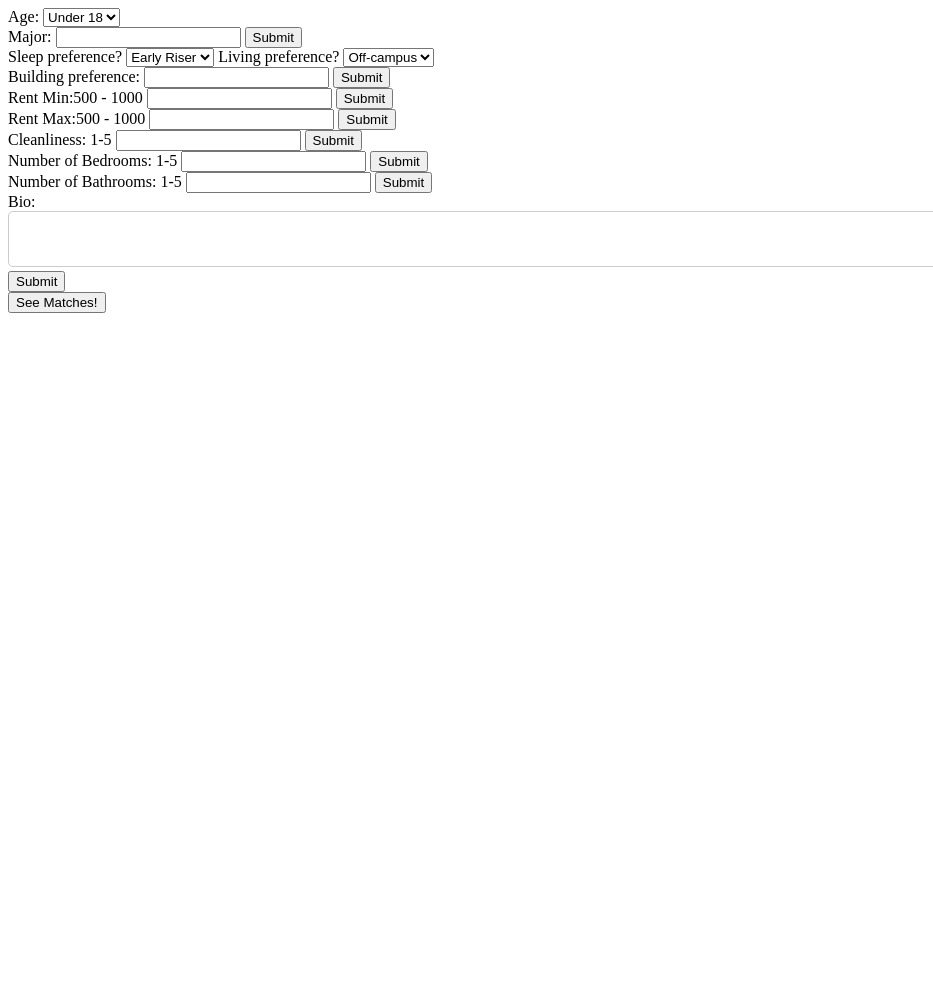
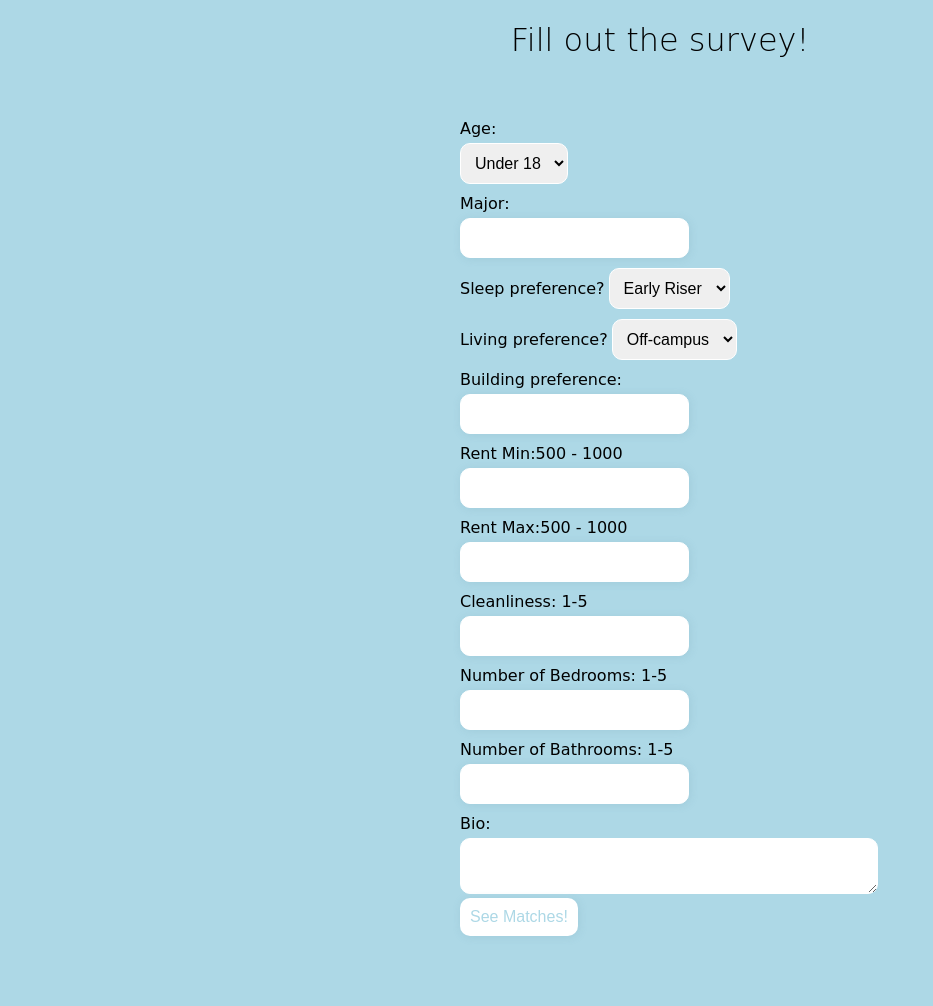
Before and after one commit to medkuchi/pearlhacks26, a Python web app: template templates/survey.html in a window 1320 px wide; the page is wider, and only the part inside the window is pictured. Shown: that part, without its empty margins (0-933 px from the left). Before the commit the page ends 313 px from the top of that part, so only its background shows below. Run offline with Jinja, Linux system fonts and the light colour scheme; the template is opened without the code that fills it, so the values that code supplies are empty.

Commit message:
login and survey

```diff
--- a/templates/survey.html
+++ b/templates/survey.html
@@ -5,29 +5,108 @@
     <meta name="viewport" content="width=device-width, initial-scale=1.0">
     <title>Document</title>
     <style>
+    body {
+        background-color: #add8e6;
+    }
+    .survey-grid {
+    display: grid;
+    align-items: center;
+    justify-content: center;
+    grid-template-columns: repeat(1, 1fr);
+    gap: 10px;
+    padding: 10px;
+    width: 400px;
+    margin: 50px auto;
+
+    }
+    select {
+    display: inline-block;
+    margin-bottom: 10px;
+    align-items: center;
+    padding: 10px;
+    font-size: 16px;
+    border-radius: 10px;
+    border: 1px solid #ccc;
+    border-color: white;
+
+    }
+
+    input {
+    display: inline-block;
+    margin-bottom: 10px;
+    align-items: center;
+    padding: 10px;
+    font-size: 16px;
+    border-radius: 10px;
+    border: 1px solid white;
+    box-shadow: 1px 1px 8px rgba(110, 157, 173, 0.2);
+
+    }
+    input[type="submit"] {
+    background-color: white;
+    color: #add8e6;
+    border: none;
+    cursor: pointer;
+    display: inline-block;
+    }
+    input[type="submit"]:hover {
+    background-color: #a3bfd2;
+    color: white;
+    }
+
+    label {
+    display: inline-block;
+    margin-bottom: 5px;
+
+    align-items: center;
+    font-family: "Gaegu", cursive;
+    }
+
+
+
+    #age {
+    display: block;
+    margin-bottom: 10px;
+    align-items: center;
+    padding: 10px;
+    font-size: 16px;
+    border-radius: 10px;
+    border: 1px solid white;
+
+    }
         textarea {
     width: 100%;
     padding: 8px;
     font-size: 16px;
-    border-radius: 5px;
-    border: 1px solid #ccc;
+    border-radius: 10px;
+    border: 1px solid white;
+}
+h1 {
+    text-align: center;
+    font-family: "Gaegu", cursive;
+    font-weight: lighter;
 }
     </style>
 </head>
 <body>
+    <h1>Fill out the survey!</h1>
+    <div class="survey-grid">
+    <form action="/submit_survey" method="post">
     <label for="age">Age:</label>
-    <select id="age" name="age">
+    <select id="age" name="age" aria-placeholder="Age">
         <option value="under18">Under 18</option>
         <option value="18">18</option>
         <option value="19">19</option>
          <option value="20">20</option>
           <option value="21">21</option>
     </select>
-    <form action="/submit_survey" method="post">
+
         <label for="major">Major:</label>
+        <div class = "container">
         <input type="text" id="major" name="major">
-        <input type="submit" value="Submit">
-    </form>
+
+        </div>
+
     <label for="sleep_schedule">Sleep preference?</label>
     <select id = "sleep" name = "sleep">
         <option value="early_riser">Early Riser</option>
@@ -39,43 +118,57 @@
         <option value="off_campus">Off-campus</option>
         <option value="on_campus">On-campus</option>
     </select>
-    <form action="/submit_survey" method="post">
+
         <label for="building_preference">Building preference:</label>
+        <div class = "container">
         <input type="text" id="building_preference" name="building_preference">
-        <input type="submit" value="Submit">
-    </form>
-    <form action="/submit_survey" method="post">
+
+        </div>
+
+
         <label for="rent_min">Rent Min:500 - 1000</label>
+        <div class = "container">
         <input type="text" id="rent_min" name="rent_min">
-        <input type="submit" value="Submit">
-    </form>
-    <form action="/submit_survey" method="post">
+
+        </div>
+
+
         <label for="rent_max">Rent Max:500 - 1000</label>
+        <div class = "container">
         <input type="text" id="rent_max" name="rent_max">
-        <input type="submit" value="Submit">
-    </form>
-    <form action="/submit_survey" method="post">
+
+        </div>
+
+
         <label for="cleanliness">Cleanliness: 1-5</label>
+        <div class = "container">
         <input type="text" id="cleanliness" name="cleanliness">
-        <input type="submit" value="Submit">
-    </form>
-    <form action="/submit_survey" method="post">
+
+        </div>
+
+
         <label for="num_bedrooms">Number of Bedrooms: 1-5</label>
+        <div class = "container">
         <input type="text" id="num_bedrooms" name="num_bedrooms">
-        <input type="submit" value="Submit">
-    </form>
-    <form action="/submit_survey" method="post">
+
+        </div>
+
+
         <label for="num_bathrooms">Number of Bathrooms: 1-5</label>
+        <div class = "container">
         <input type="text" id="num_bathrooms" name="num_bathrooms">
-        <input type="submit" value="Submit">
-    </form>
-        <form action="/submit_survey" method="post">
+
+        </div>
+
+
         <label for="bio">Bio:</label>
+        <div class = "container">
         <textarea id="bio" name="bio"></textarea>
-        <input type="submit" value="Submit">
-    </form>
-    <form action = "/submit_survey" method = "post">
+
+        </div>
+
         <input type="submit" value = "See Matches!">
     </form>
+
 </body>
 </html>
```
Also changed, not shown: templates/login.html (+72 -14 lines).
